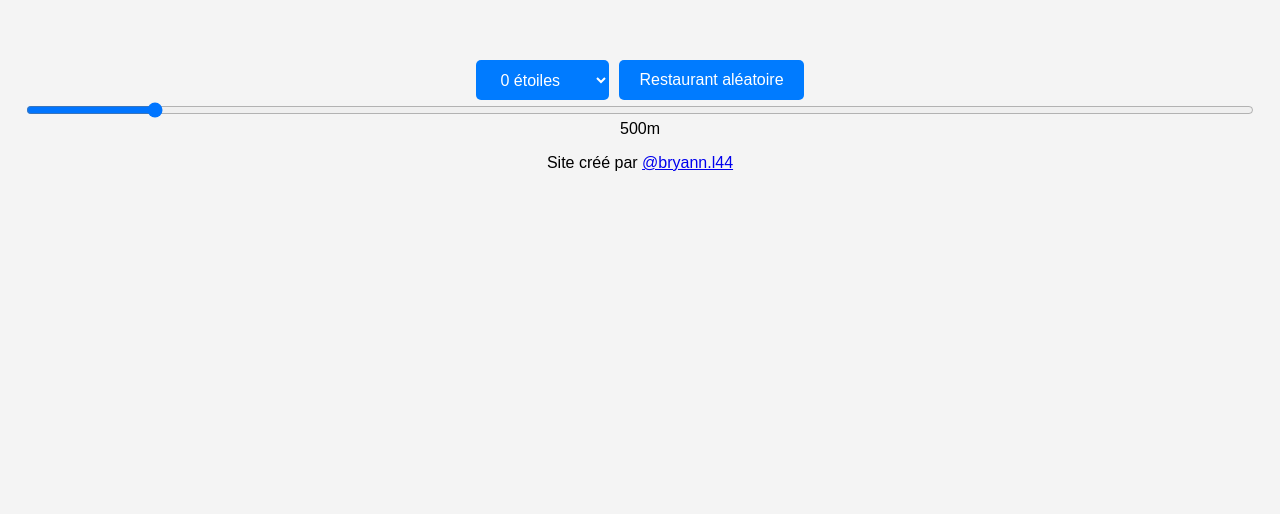
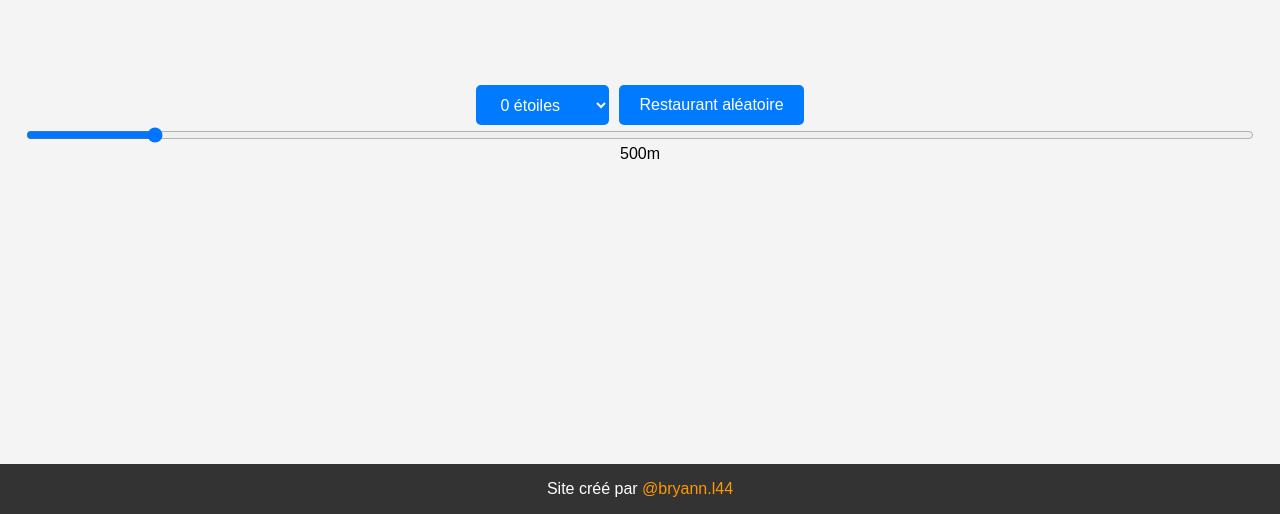
Before and after one commit to stbidou/random-restaurant, a plain HTML site: page index.html in a window 1280 px wide. Shown: the part 286-800 px from the top of the page. Drawn offline with Linux system fonts and the light colour scheme.

Commit message:
Update style.css

```diff
--- a/style.css
+++ b/style.css
@@ -51,3 +51,19 @@ input[type="range" i] {
     align-items: center;
     gap: 10px; /* Adjust the gap between elements as needed */
 }
+
+footer {
+    background-color: #333;
+    color: white;
+    text-align: center;
+    position: absolute;
+    bottom: 0;
+    width: 100%;
+}
+footer a {
+    color: #ff9900;
+    text-decoration: none;
+}
+footer a:hover {
+    text-decoration: underline;
+}
```
